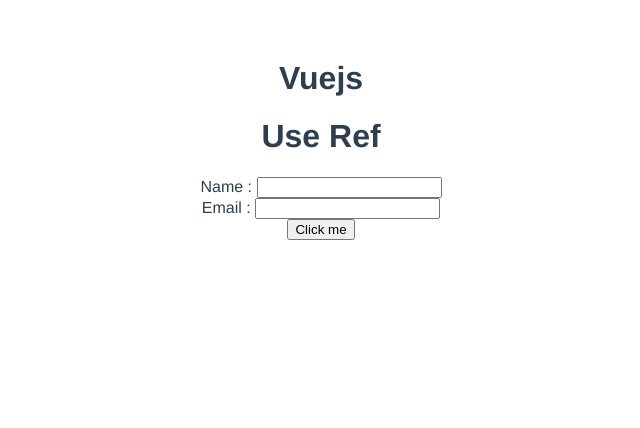
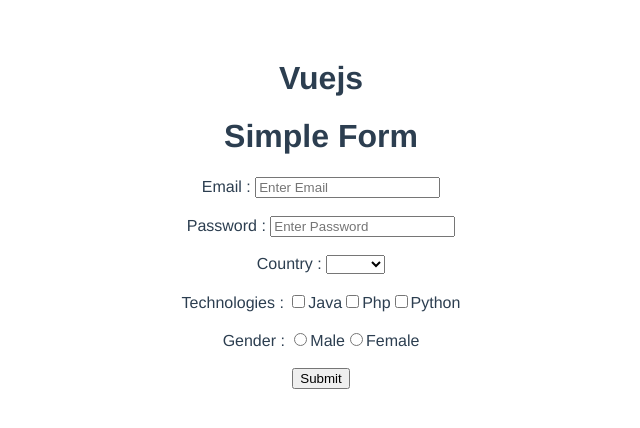
Before and after one commit to niravbhoi/vue-step-by-step, a Vue app: page / in a window 1280 px wide. Shown: the top 428 px of the page, without its empty margins (319-959 px from the left). Built offline with nearby package versions, Linux system fonts and the light colour scheme.

Commit message:
simple form

```diff
--- a/src/App.vue
+++ b/src/App.vue
@@ -13,7 +13,8 @@
     <!-- <HtmlBinding /> -->
     <!-- <ClassBinding /> -->
     <!-- <UserData /> -->
-    <UseRef />
+    <!-- <UseRef /> -->
+    <SimpleForm />
 </template>
 
 <script>
@@ -29,7 +30,8 @@
 // import HtmlBinding from './components/HtmlBinding.vue'
 // import ClassBinding from './components/ClassBinding.vue'
 // import UserData from './components/UserData.vue'
-import UseRef from './components/UseRef.vue'
+// import UseRef from './components/UseRef.vue'
+import SimpleForm from './components/SimpleForm.vue'
 
 export default {
     name: 'App',
@@ -50,7 +52,8 @@
         // HtmlBinding,
         // ClassBinding,
         // UserData,
-        UseRef,
+        // UseRef,
+        SimpleForm,
     }
 }
 </script>
--- /dev/null
+++ b/src/components/SimpleForm.vue
@@ -0,0 +1,54 @@
+<template>
+    <h1>Simple Form</h1>
+    <form action="">
+        <label for="">Email : </label>
+        <input type="text" name="email" placeholder="Enter Email" v-model="form.email" />
+        <br /><br />
+        <label for="">Password : </label>
+        <input type="password" name="password" placeholder="Enter Password" v-model="form.password" />
+        <br /><br />
+        <label for="">Country : </label>
+        <select name="country" v-model="form.country">
+            <option value="india">India</option>
+            <option value="usa">USA</option>
+            <option value="japan">Japan</option>
+        </select>
+        <br /><br />
+        <label for="">Technologies : </label>
+        <input type="checkbox" name="java" value="java" v-model="form.technologies">
+        <label for="">Java</label>
+        <input type="checkbox" name="php" value="php" v-model="form.technologies">
+        <label for="">Php</label>
+        <input type="checkbox" name="python" value="python" v-model="form.technologies">
+        <label for="">Python</label>
+        <br /><br />
+        <label for="">Gender : </label>
+        <input type="radio" name="male" value="male" v-model="form.gender">
+        <label for="">Male</label>
+        <input type="radio" name="female" value="female" v-model="form.gender">
+        <label for="">Female</label>
+        <br /><br />
+        <button v-on:click="login" type="button">Submit</button>
+    </form>
+</template>
+<script>
+export default {
+    name : "SimpleForm",
+    data(){
+        return{
+            form:{
+                email:'',
+                password:'',
+                country:'',
+                technologies:[],
+                gender:'',
+            }
+        }
+    },
+    methods:{
+        login(){
+            console.log("logindata", this.form);
+        }
+    }
+}
+</script>
```
